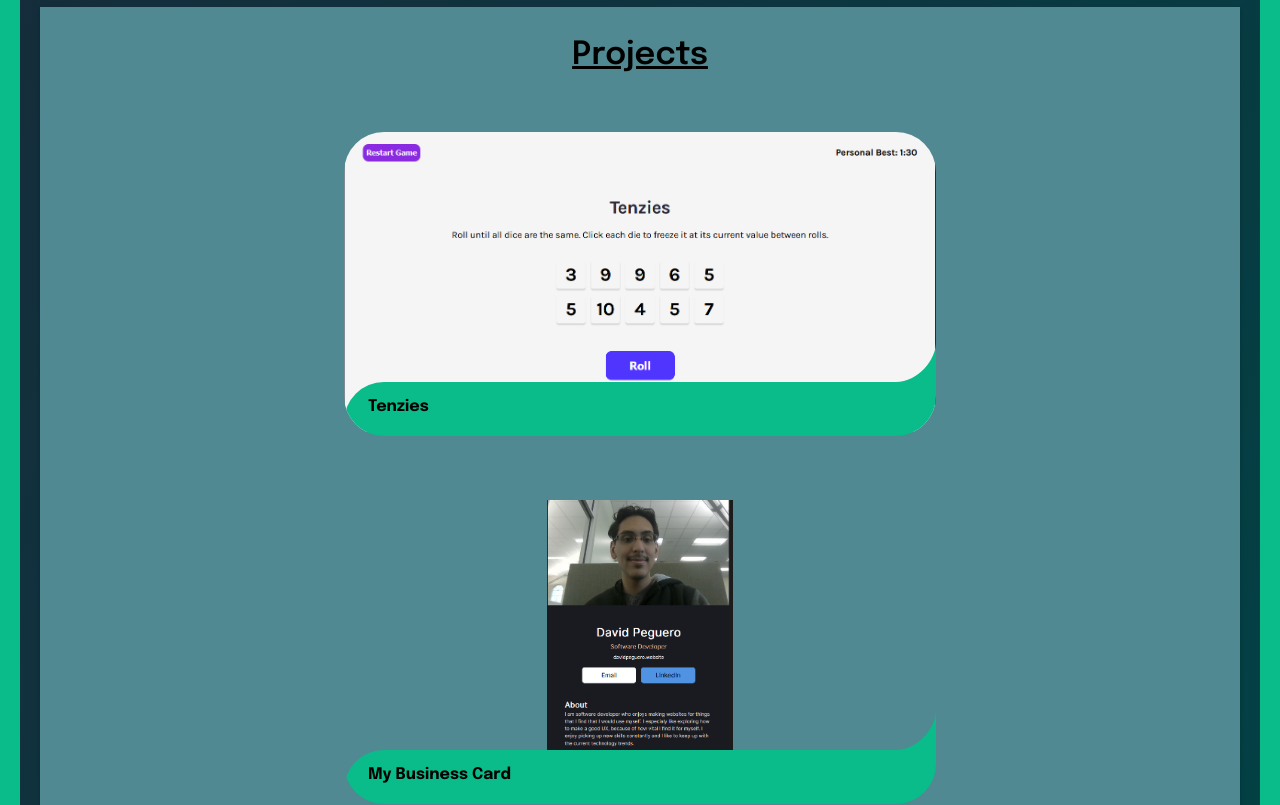
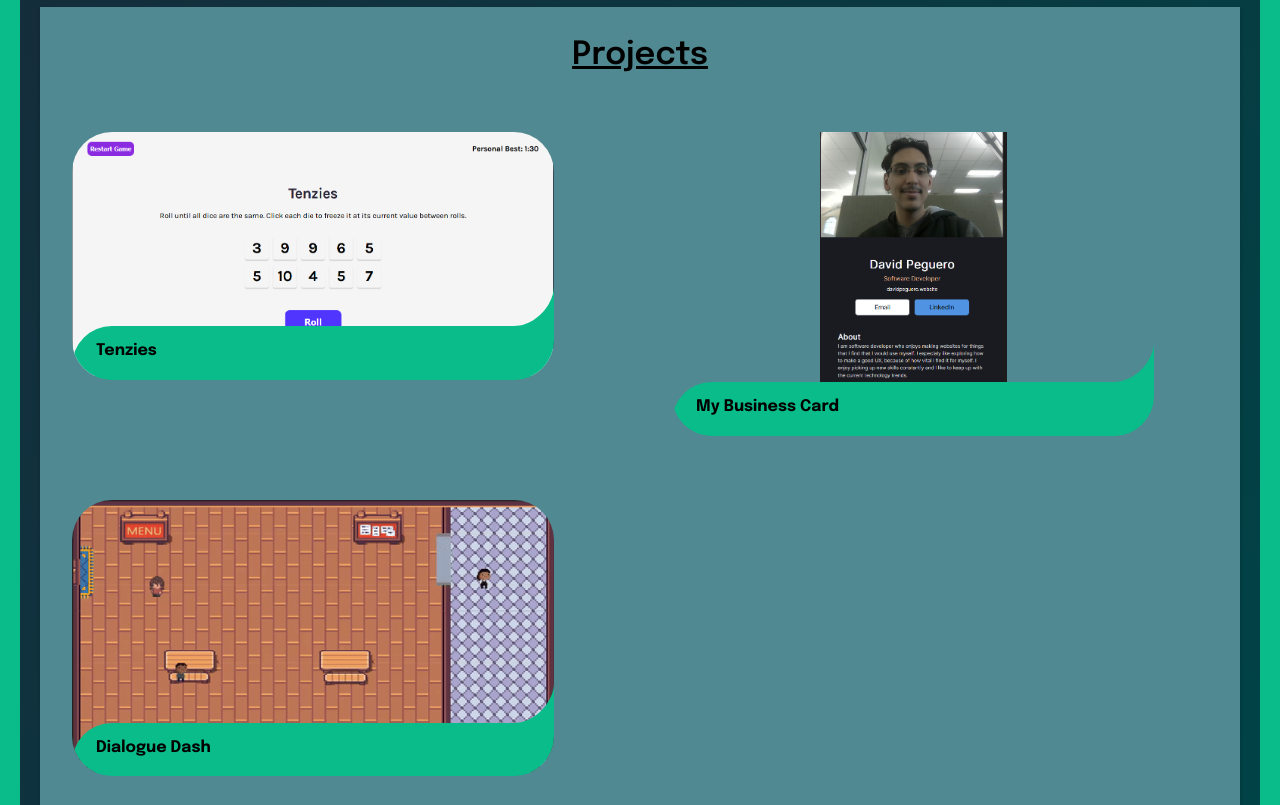
Before and after one commit to DavidPeguero/Portfolio, a React (Vite) app in the folder portfolio_page/: page / in a window 1280 px wide. Shown: the part 460-1265 px from the top of the page. Built offline with nearby package versions, Linux system fonts and the light colour scheme.

Commit message:
Added Links to Projects

```diff
--- a/portfolio_page/src/App.css
+++ b/portfolio_page/src/App.css
@@ -158,7 +158,7 @@ body{
 
 .cards {
   display: grid;
-  grid-template-columns: repeat(auto-fit, minmax(400px, 1fr));
+  grid-template-columns: repeat(2, minmax(40%, 1fr));
   gap: 4rem;
   list-style-type: none;
 }
@@ -167,7 +167,7 @@ body{
 .card {
   position: relative;
   display: block;
-  height: 100%;
+  width: 90%;
   border-radius: calc(var(--curve) * 1px);
   overflow: hidden;
   text-decoration: none;
--- a/portfolio_page/src/components/ProjectCard.jsx
+++ b/portfolio_page/src/components/ProjectCard.jsx
@@ -14,7 +14,7 @@ export default function ProjectCard(props){
 
         // </div>
         <div>
-            <a href="" className="card">
+            <a href={props.projectLink} className="card">
             <img src={props.img} className="card__image" alt="" />
             <div className="card__overlay">
                 <div className="card__header">
--- a/portfolio_page/src/pages/Home.jsx
+++ b/portfolio_page/src/pages/Home.jsx
@@ -22,14 +22,15 @@ export default function Home(){
             <div className='cards'>
                 <li>
                     <ProjectCard className="project--item"
+                    projectLink="https://github.com/DavidPeguero/Tenzies"
                     projectTools="React | CSS | JS | HTML"
                     projectName="Tenzies"
                     description="Tenzies is a game that involves matching 10 dice to the same number; you must freeze dice and roll the rest until all the frozen dice are the same value."
-                    img={tenziesImg}
-                    projectLink=""/>
+                    img={tenziesImg}/>
                 </li>
                 <li>
                     <ProjectCard className="project--item"
+                    projectLink="https://github.com/DavidPeguero/ReactBusinessCard"
                     projectTools="React | CSS | JS | HTML"
                     projectName="My Business Card"
                     description="A business card that I made in React as an exercise in css and React"
@@ -37,6 +38,7 @@ export default function Home(){
                 </li>
                 <li>
                     <ProjectCard className="project--item"
+                    projectLink="https://github.com/CWolfe1320/dialoguedash"
                     projectTools="Unity | C# | Wit.ai"
                     projectName="Dialogue Dash"
                     description="A game made in Unity that incorporates a spoken dialogue system to emulate the experience of being a waiter."
```
